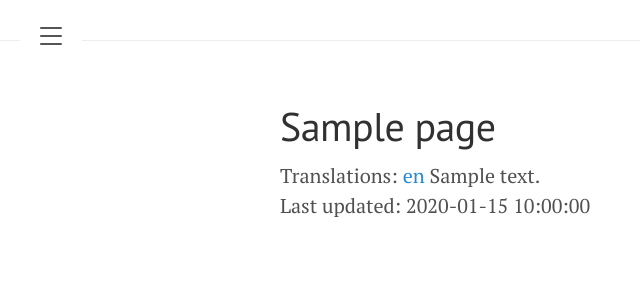
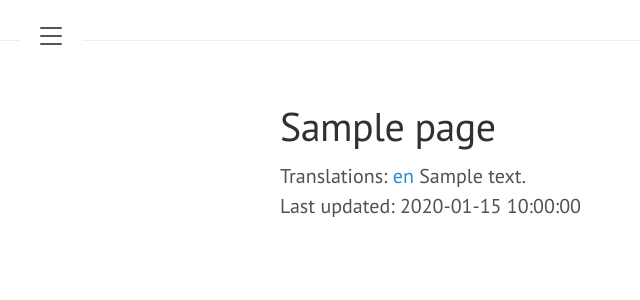
Before and after one commit to JohnPham92/personal_site, a Python web app: template pelicanyan/templates/page.html in a window 1280 px wide. Shown: the top 300 px of the page, without its empty margins (0-640 px from the left). Run offline with Jinja, Linux system fonts and the light colour scheme; the template is opened without the code that fills it: most values are stand-ins (such as "Sample title", 1, 10 or a date in 2020).

Commit message:
fixing sans-serif

```diff
--- a/pelicanyan/static/css/lanyon.css
+++ b/pelicanyan/static/css/lanyon.css
@@ -41,7 +41,7 @@ body {
 }
 
 html {
-  font-family: "PT Serif", Georgia, "Times New Roman", serif;
+  font-family: "PT Sans", Helvetica, Arial, sans-serif;
 }
 
 h1, h2, h3, h4, h5, h6 {
--- a/pelicanyan/templates/base.html
+++ b/pelicanyan/templates/base.html
@@ -37,7 +37,7 @@
     <link rel="stylesheet" href="{{ SITEURL }}/theme/css/poole.css"/>
     <link rel="stylesheet" href="{{ SITEURL }}/theme/css/syntax.css"/>
     <link rel="stylesheet" href="{{ SITEURL }}/theme/css/lanyon.css"/>
-    <link rel="stylesheet" href="http://fonts.googleapis.com/css?family=PT+Serif:400,400italic,700%7CPT+Sans:400">
+    <link rel="stylesheet" href="https://fonts.googleapis.com/css?family=PT+Serif:400,400italic,700%7CPT+Sans:400">
     <link rel="stylesheet" href="{{ SITEURL }}/theme/css/styles.css"/>
     {% endblock head %}
   </head>
```
